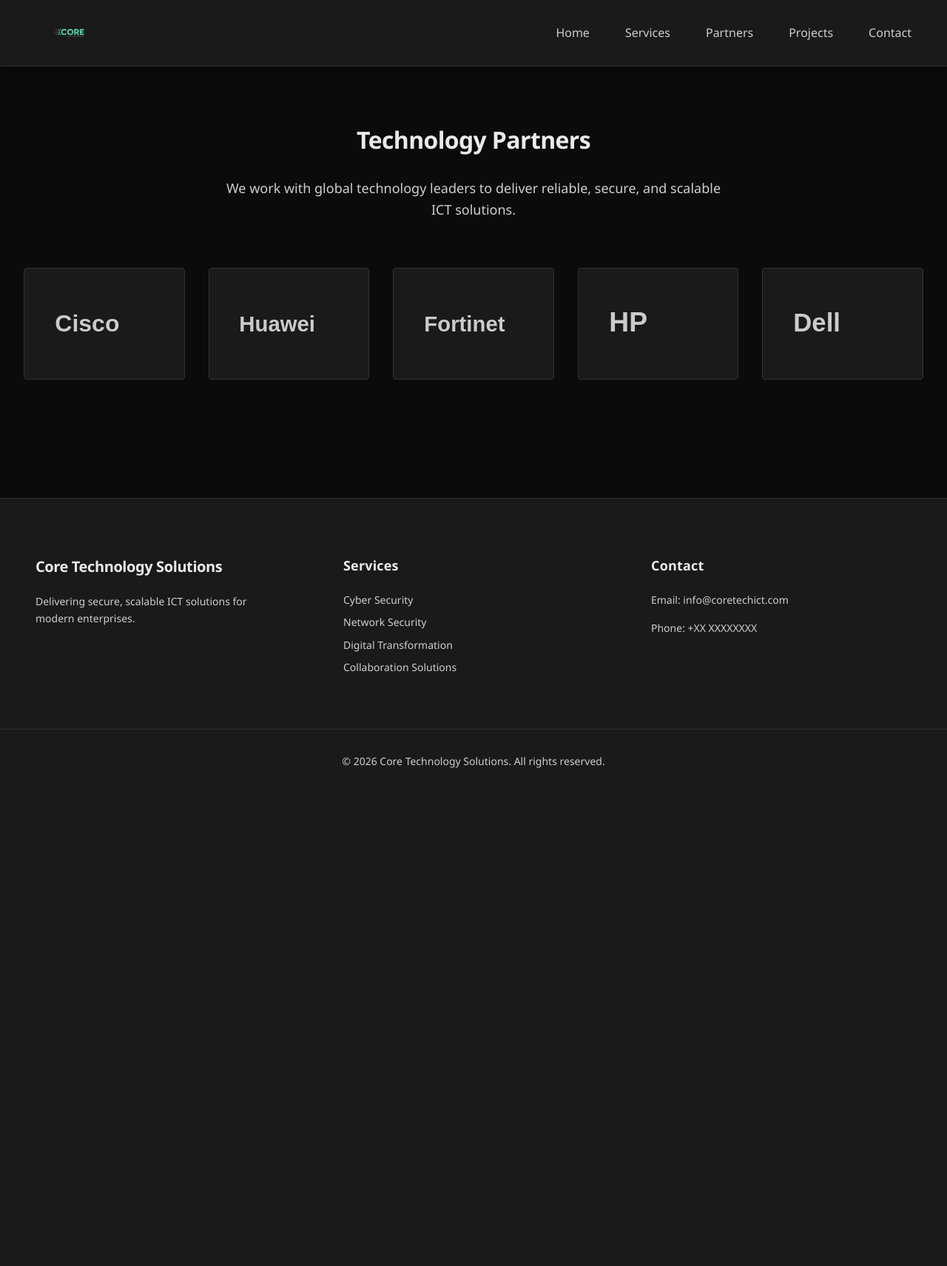
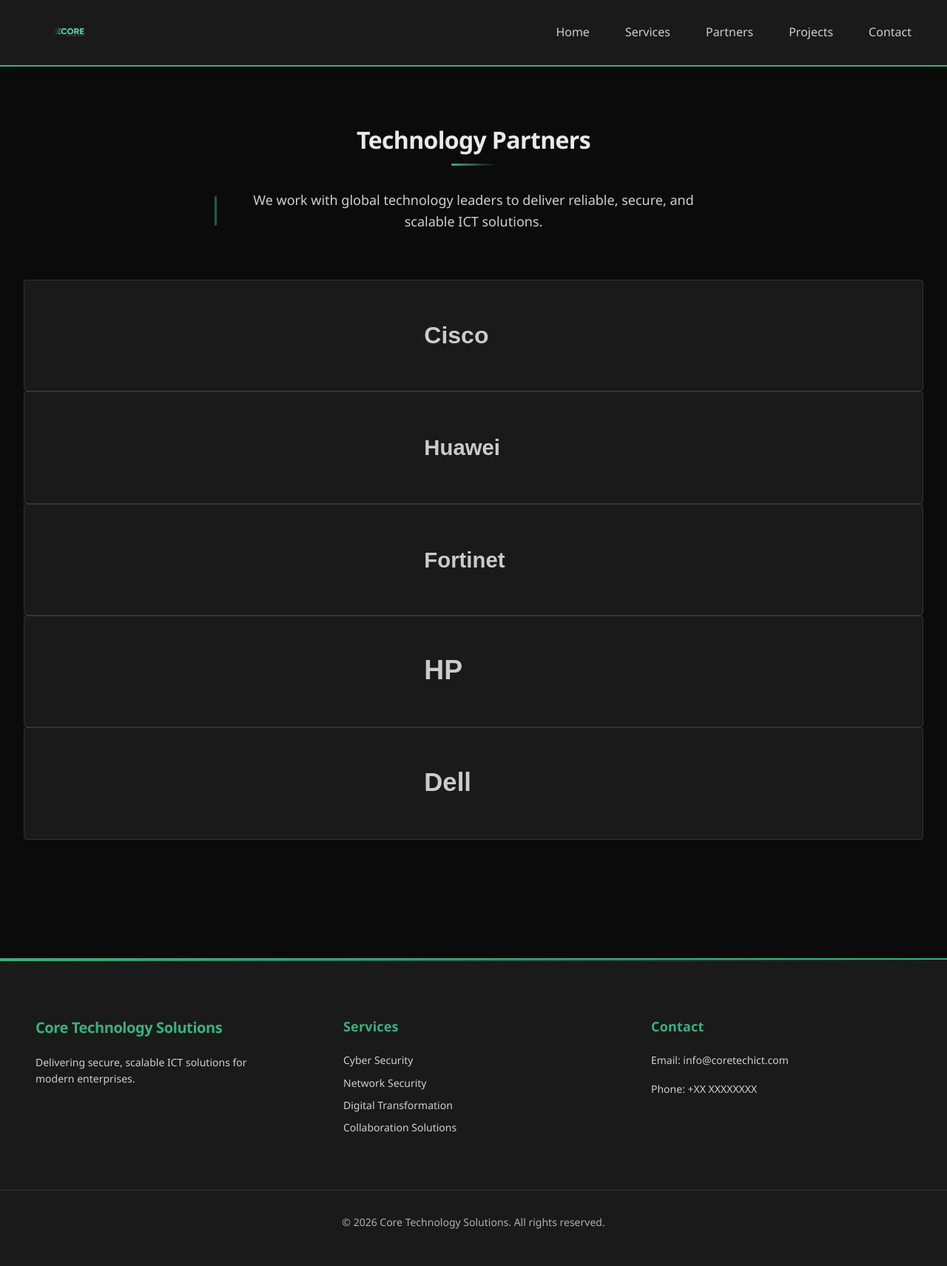
Before and after one commit to anish3464/coretechict, a Django app: page /partners/ in a window 1280 px wide. Shown: the whole page at 74% size. Before the commit the page ends 1038 px from the top, so only its background shows below. Run offline with Django 5.2, Linux system fonts and the light colour scheme.

Commit message:
Enhance website styling with updated CSS for links, headings, and sections. Introduced hover effects, gradients, and improved transitions for better user experience. Added new styles for carousel components and footer elements, ensuring a cohesive design across the site.

```diff
--- a/backend/website/static/css/main.css
+++ b/backend/website/static/css/main.css
@@ -82,24 +83,48 @@ h1 {
   font-weight: 700;
   letter-spacing: -0.03em;
   margin-bottom: var(--spacing-lg);
+  background: linear-gradient(135deg, var(--text-light) 0%, var(--green-primary) 100%);
+  -webkit-background-clip: text;
+  -webkit-text-fill-color: transparent;
+  background-clip: text;
 }
 
 h2 {
   font-size: var(--font-size-3xl);
   font-weight: 600;
   margin-bottom: var(--spacing-md);
+  position: relative;
+  padding-bottom: var(--spacing-sm);
+}
+
+h2::after {
+  content: '';
+  position: absolute;
+  bottom: 0;
+  left: 0;
+  width: 60px;
+  height: 3px;
+  background: linear-gradient(90deg, var(--green-primary), transparent);
+  border-radius: 2px;
 }
 
 h3 {
   font-size: var(--font-size-2xl);
   font-weight: 600;
   margin-bottom: var(--spacing-sm);
+  color: var(--text-light);
+}
+
+h3:hover {
+  color: var(--green-primary);
+  transition: color 0.3s ease;
 }
 
 h4 {
   font-size: var(--font-size-xl);
   font-weight: 600;
   margin-bottom: var(--spacing-sm);
+  color: var(--text-light);
 }
 
 p {
@@ -134,18 +159,19 @@ section {
   display: flex;
   align-items: center;
   box-shadow: 0 2px 8px rgba(0, 0, 0, 0.6);
-  border-bottom: 1px solid var(--border-color);
+  border-bottom: 2px solid var(--green-primary);
   position: sticky;
   top: 0;
   z-index: 1000;
-  transition: background-color 0.3s ease, box-shadow 0.3s ease, backdrop-filter 0.3s ease;
+  transition: background-color 0.3s ease, box-shadow 0.3s ease, backdrop-filter 0.3s ease, border-color 0.3s ease;
 }
 
 .navbar.scrolled {
   background-color: rgba(26, 26, 26, 0.95);
   backdrop-filter: blur(10px);
   -webkit-backdrop-filter: blur(10px);
-  box-shadow: 0 4px 16px rgba(0, 0, 0, 0.8);
+  box-shadow: 0 4px 16px rgba(57, 178, 127, 0.2), 0 4px 8px rgba(0, 0, 0, 0.8);
+  border-bottom-color: var(--green-primary);
 }
 
 .nav-container {
@@ -240,7 +266,18 @@ section {
   background-color: var(--black-secondary);
   padding: var(--spacing-3xl) 0 var(--spacing-lg);
   margin-top: var(--spacing-3xl);
-  border-top: 1px solid var(--border-color);
+  border-top: 2px solid var(--green-primary);
+  position: relative;
+}
+
+.footer::before {
+  content: '';
+  position: absolute;
+  top: 0;
+  left: 0;
+  width: 100%;
+  height: 2px;
+  background: linear-gradient(90deg, var(--green-primary), transparent);
 }
 
 .footer-container {
@@ -259,14 +296,14 @@ section {
 
 .footer h3 {
   margin-bottom: var(--spacing-md);
-  color: var(--text-light);
+  color: var(--green-primary);
   font-size: var(--font-size-xl);
   font-weight: 600;
 }
 
 .footer h4 {
   margin-bottom: var(--spacing-md);
-  color: var(--text-light);
+  color: var(--green-primary);
   font-size: var(--font-size-lg);
   font-weight: 600;
   letter-spacing: 0.01em;
@@ -360,6 +397,15 @@ section {
   padding-left: var(--spacing-xl);
   padding-right: var(--spacing-xl);
 }
+
+.footer-bottom p {
+  color: var(--text-muted);
+}
+
+.footer-bottom p:hover {
+  color: var(--green-primary);
+  transition: color 0.3s ease;
+}
 /* ANIMATIONS */
 
 @keyframes fadeInUp {
@@ -735,11 +789,17 @@ html {
   text-align: center;
   max-width: 1400px;
   margin: 0 auto;
+  position: relative;
 }
 
 .partners h2 {
   color: var(--text-light);
   margin-bottom: var(--spacing-md);
+}
+
+.partners h2::after {
+  left: 50%;
+  transform: translateX(-50%);
 }
 
 .section-intro {
@@ -748,14 +808,64 @@ html {
   color: var(--text-secondary);
   font-size: var(--font-size-lg);
   line-height: var(--line-height-relaxed);
+  position: relative;
+  padding: 0 var(--spacing-md);
 }
 
-.partners-grid {
-  display: grid;
-  grid-template-columns: repeat(5, 1fr);
+.section-intro::before {
+  content: '';
+  position: absolute;
+  left: 0;
+  top: 50%;
+  transform: translateY(-50%);
+  width: 3px;
+  height: 40px;
+  background: var(--green-primary);
+  border-radius: 2px;
+  opacity: 0.5;
+}
+
+/* Partners Carousel Container */
+.partners-carousel-container {
+  position: relative;
+  margin-top: var(--spacing-2xl);
+  min-height: 200px;
+  overflow: hidden;
+  border-radius: 8px;
+}
+
+/* Matrix Canvas */
+.matrix-canvas {
+  position: absolute;
+  top: 0;
+  left: 0;
+  width: 100%;
+  height: 100%;
+  pointer-events: none;
+  opacity: 0.15;
+  z-index: 1;
+}
+
+/* Carousel Wrapper */
+.partners-carousel-wrapper {
+  position: relative;
+  z-index: 2;
+  display: flex;
+  align-items: center;
+  gap: var(--spacing-md);
+  padding: var(--spacing-xl) var(--spacing-lg);
+}
+
+.partners-carousel {
+  flex: 1;
+  overflow: hidden;
+  position: relative;
+}
+
+.partners-track {
+  display: flex;
+  transition: transform 0.6s cubic-bezier(0.4, 0, 0.2, 1);
   gap: var(--spacing-lg);
-  align-items: center;
-  margin-top: var(--spacing-2xl);
 }
 
 .partner-card {
@@ -767,6 +877,8 @@ html {
   align-items: center;
   justify-content: center;
   min-height: 120px;
+  min-width: 200px;
+  flex-shrink: 0;
   transition: all 0.3s ease;
   position: relative;
   overflow: hidden;
```
Also changed, not shown: other parts of backend/website/static/css/main.css (+134 -4 lines).
